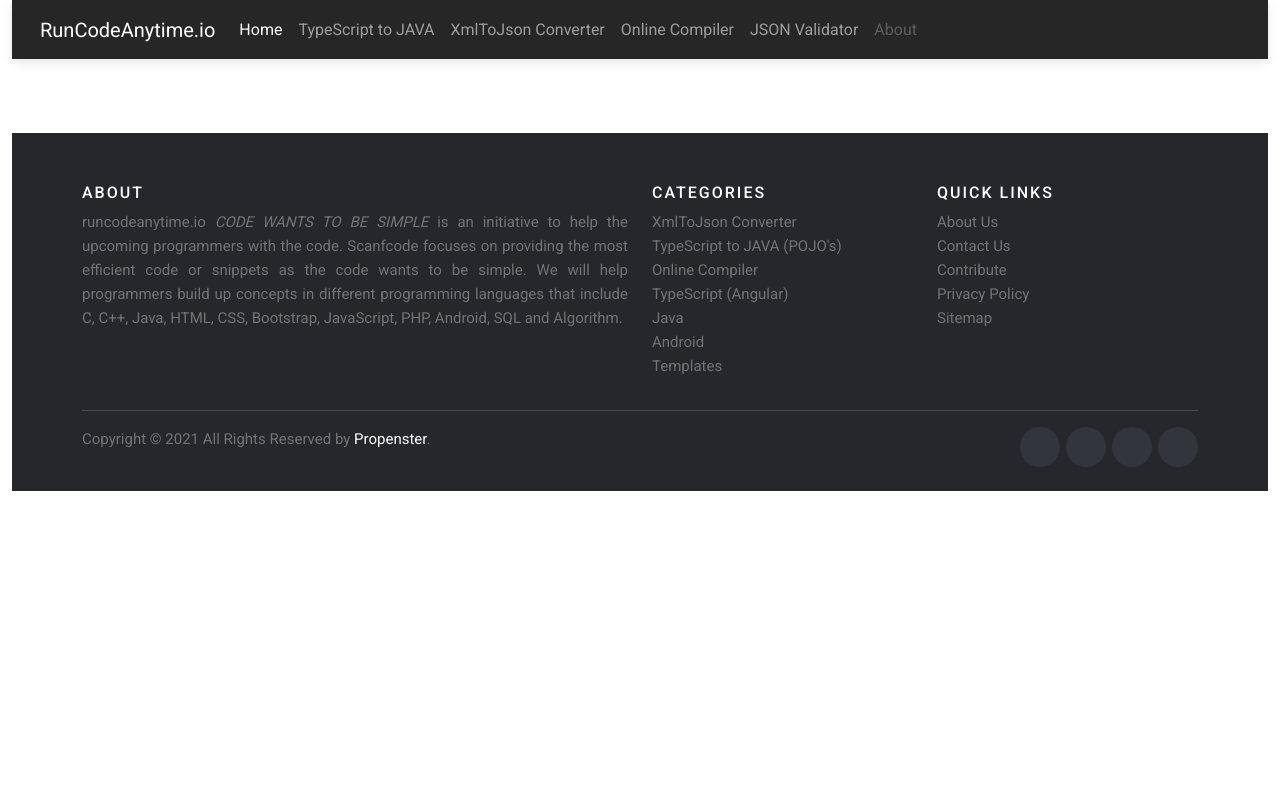
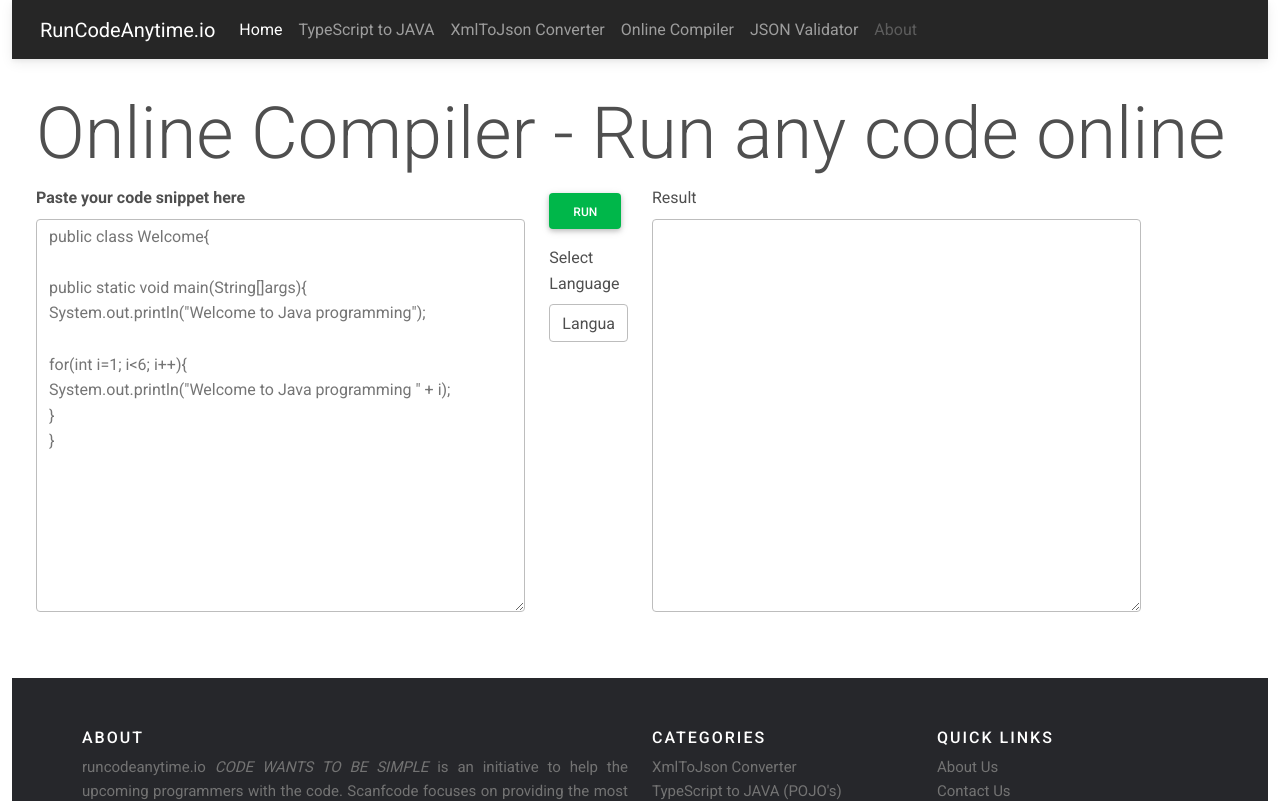
Before and after one commit to propenster/ng-run-code-anytime-io, an Angular app: page /code-runner in a window 1280 px wide. Before the commit this address led to /. Shown: the top 801 px of the page. Built offline with nearby package versions, Linux system fonts and the light colour scheme.

Commit message:
fix online compiler

```diff
--- a/src/app/app-routing.module.ts
+++ b/src/app/app-routing.module.ts
@@ -1,11 +1,13 @@
 import { NgModule } from '@angular/core';
 import { Routes, RouterModule } from '@angular/router';
+import { CodeRunnerComponent } from './components/code-runner/code-runner.component';
 import { RunnerComponent } from './components/runner/runner.component';
 import { TypescriptToJavaComponent } from './components/typescript-to-java/typescript-to-java.component';
 
 const routes: Routes = [
   { path: '', component: RunnerComponent },
-  { path: 'typescript-to-java', component: TypescriptToJavaComponent }
+  { path: 'typescript-to-java', component: TypescriptToJavaComponent },
+  { path: 'code-runner', component: CodeRunnerComponent }
 ];
 
 @NgModule({
--- a/src/app/app.module.ts
+++ b/src/app/app.module.ts
@@ -9,6 +9,7 @@
 import { RunnerComponent } from './components/runner/runner.component';
 import { FooterComponent } from './components/layouts/footer/footer.component';
 import { TypescriptToJavaComponent } from './components/typescript-to-java/typescript-to-java.component';
+import { CodeRunnerComponent } from './components/code-runner/code-runner.component';
 
 @NgModule({
   declarations: [
@@ -16,7 +17,8 @@
     HeaderComponent,
     RunnerComponent,
     FooterComponent,
-    TypescriptToJavaComponent
+    TypescriptToJavaComponent,
+    CodeRunnerComponent
   ],
   imports: [
     BrowserModule,
--- /dev/null
+++ b/src/app/components/code-runner/code-runner.component.html
@@ -0,0 +1,40 @@
+<div class="container-fluid">
+  <h1 class="my-2 display-2">Online Compiler - Run any code online </h1>
+  <div class="row">
+
+      <div class="col-md-5">
+        <div class="form-group">
+              <label for="code"><strong>Paste your code snippet here  </strong></label>
+              <textarea rows="15" cols="7" class="form-control" [(ngModel)]="codeRequest.script" name="code" id="code" placeholder='public class Welcome{
+
+public static void main(String[]args){
+System.out.println("Welcome to Java programming");
+
+for(int i=1; i<6; i++){
+System.out.println("Welcome to Java programming " + i);
+}
+}' required></textarea>
+        </div>
+
+      </div>
+
+      <div class="col-md-1">
+      <button class="btn btn-success mt-2" (click)="runCode()">Run</button>
+        <div class="form-group mt-3">
+        <label for="language">Select Language</label>
+          <select name="language" [(ngModel)]="codeRequest.language" class="form-control col-md-12">
+          <option selected disabled value="">Language</option>
+            <option *ngFor="let language of languages" value="{{ language }}">{{ language }}</option>
+          </select>
+        </div>
+      </div>
+
+      <div class="col-md-5 ml-0">
+          <div class="form-group">
+              <label for="code">Result</label>
+              <pre><textarea rows="15" cols="7" class="form-control" [(ngModel)]="output" value="{{ output }}" name="code" id="code"></textarea></pre>
+        </div>
+      </div>
+
+  </div>
+</div>
--- /dev/null
+++ b/src/app/components/code-runner/code-runner.component.ts
@@ -0,0 +1,57 @@
+import { HttpClient } from '@angular/common/http';
+import { Component, Input, OnInit } from '@angular/core';
+import { stringify } from 'querystring';
+import { HandlerService } from 'src/app/services/handler.service';
+import { environment } from 'src/environments/environment';
+import { JDoodleModel } from '../runner/JDoodleModel';
+
+@Component({
+  selector: 'app-code-runner',
+  templateUrl: './code-runner.component.html',
+  styleUrls: ['./code-runner.component.css']
+})
+export class CodeRunnerComponent implements OnInit {
+
+   // http://api.paiza.io:80/runners/create?source_code=%3C%3Fphp%20echo%20'What%20is%20going%20on%20fellas%5Cn'%3B%20%20%20echo%20'What%20is%20your%20name%20my%20nigga%3F'%20%20&language=php&longpoll=true&api_key=guest
+  // http://api.paiza.io:80/runners/get_details?id=GXu_G-PDqJ24LvSKcV_eDg&api_key=guest
+
+  @Input() code: string = '';
+  @Input() language: string = '';
+  @Input() output: string = '';
+  codeResult: any = {};
+  languages: any = ['C', 'C#', 'java', 'python2', 'python3', 'php', 'nodejs'];
+  paizaRequestId: string = '';
+  paizaResponse: any = {};
+  codeRequest: JDoodleModel = {clientId: environment.clientId, clientSecret: environment.clientSecret, script: this.code.toLowerCase(), language: this.language.toLowerCase(), versionIndex: '0'};
+
+  constructor(public service: HandlerService, public http: HttpClient) { }
+
+  ngOnInit(): void {
+  }
+
+  runCode(){
+    // const params = new HttpParams()
+    //   .set('source_code', this.code)
+    //   .set('language', this.language)
+    //   .set('longpoll', "true");
+    //   // .set('api_key', 'guest');
+
+    // this.http.post<JDoodleModel>(environment.jdoodle_baseUrl, JSON.stringify(this.codeRequest), httpHeaderOptions).subscribe((res: any) => {
+    // this.paizaRequestId = res.id;
+    // console.log(res);
+    // this.paizaResponse = res;
+    // console.log(this.paizaResponse);
+    // })
+
+    console.log(this.codeRequest);
+
+    this.service.runCodeOnline(this.codeRequest).subscribe((res: {})=>{
+      console.log(res);
+      //this.paizaResponse = res;
+      this.output = res['output'];
+    });
+
+
+  }
+
+}
--- a/src/app/components/layouts/footer/footer.component.html
+++ b/src/app/components/layouts/footer/footer.component.html
@@ -12,7 +12,7 @@
             <ul class="footer-links">
               <li><a routerLink="/">XmlToJson Converter</a></li>
               <li><a routerLink="/typescript-to-java">TypeScript to JAVA (POJO's)</a></li>
-              <li><a routerLink="/">Online Compiler</a></li>
+              <li><a routerLink="/code-runner">Online Compiler</a></li>
               <li><a routerLink="/">TypeScript (Angular)</a></li>
               <li><a routerLink="/">Java</a></li>
               <li><a routerLink="/">Android</a></li>
--- a/src/app/components/layouts/header/header.component.html
+++ b/src/app/components/layouts/header/header.component.html
@@ -25,7 +25,7 @@
           <a class="nav-link" routerLink="/">XmlToJson Converter</a>
         </li>
         <li class="nav-item">
-          <a class="nav-link" routerLink="/">Online Compiler</a>
+          <a class="nav-link" routerLink="/code-runner">Online Compiler</a>
         </li>
         <li class="nav-item">
           <a class="nav-link" routerLink="/">JSON Validator</a>
--- a/src/app/components/runner/runner.component.html
+++ b/src/app/components/runner/runner.component.html
@@ -11,13 +11,13 @@
       </div>
 
       <div class="col-md-1">
-      <button class="btn btn-success mt-2" (click)="convertXmlToJson()">Run</button>
-        <div class="form-group mt-3">
+      <button class="btn btn-success mt-2" (click)="convertXmlToJson()">Convert</button>
+        <!-- <div class="form-group mt-3">
         <label for="language">Select Language</label>
           <select name="language" [(ngModel)]="codeRequest.language" class="form-control">select
             <option *ngFor="let language of languages" value="{{ language }}">{{ language }}</option>
           </select>
-        </div>
+        </div> -->
       </div>
 
       <div class="col-md-5 ml-0">
--- a/src/app/components/typescript-to-java/typescript-to-java.component.html
+++ b/src/app/components/typescript-to-java/typescript-to-java.component.html
@@ -3,6 +3,7 @@
   <div class="row">
 
       <div class="col-md-5">
+        <!--<span class="small text-info">kindly leave colons ":" separated with spaces on both sides as seen in the placeholder text</span>-->
         <div class="form-group">
               <label for="code"><strong>Paste your TypeScript Class here  </strong></label>
               <textarea rows="15" cols="7" class="form-control" [(ngModel)]="code" name="code" id="code" placeholder="export class model {
```
Also changed, not shown: src/app/components/code-runner/code-runner.component.css (added), 1 other file (tests, documents, lock files or other folders).
